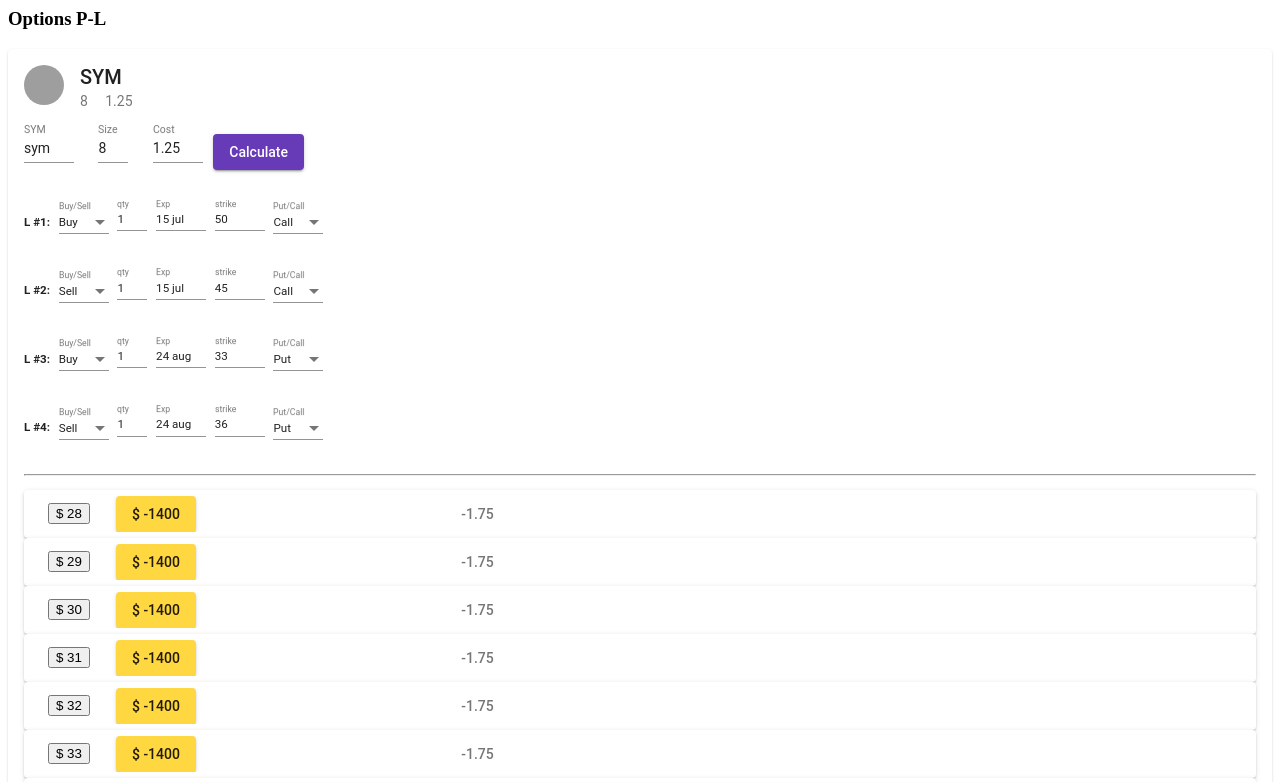
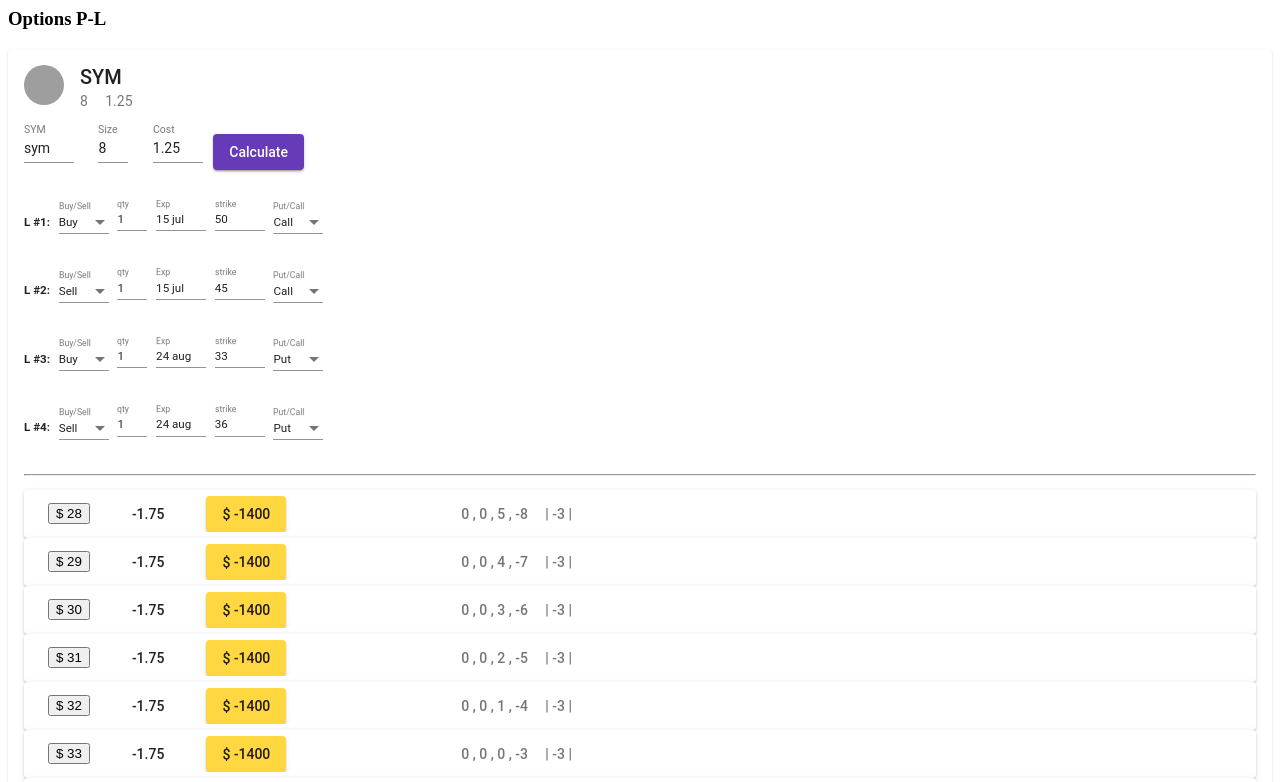
Before and after one commit to Leedabord/optcalc1da, an Angular app: page / in a window 1280 px wide. Shown: the top 782 px of the page. Built offline with nearby package versions, Linux system fonts and the light colour scheme; grey boxes are pictures that could not be loaded.

Commit message:
1 file modified

```diff
--- a/src/app/app.component.html
+++ b/src/app/app.component.html
@@ -58,12 +58,18 @@
         <mat-panel-title>
           <button> $ {{ pl.mark }} </button>
           <span>   &nbsp; &nbsp;   &nbsp; &nbsp;  </span>
+          <button mat-button >   {{ pl.sum2 }} </button>
+        <span>   &nbsp; &nbsp;   &nbsp; &nbsp;  </span>
           <button mat-raised-button  color="accent" > $ {{ pl.sum3 }} </button>
         </mat-panel-title>
         <mat-panel-description>
           <button mat-button >
-              {{ pl.sum2 }} </button>
-        </mat-panel-description>
+            {{ pl.w0[0] }} ,
+            {{ pl.w0[1] }} ,
+            {{ pl.w0[2] }} ,
+            {{ pl.w0[3] }}
+            &nbsp; &nbsp; | {{ pl.sum1 }} |  </button>
+      </mat-panel-description>
       </mat-expansion-panel-header>
 
         <mat-grid-list cols="12" rowHeight="20px">
```
